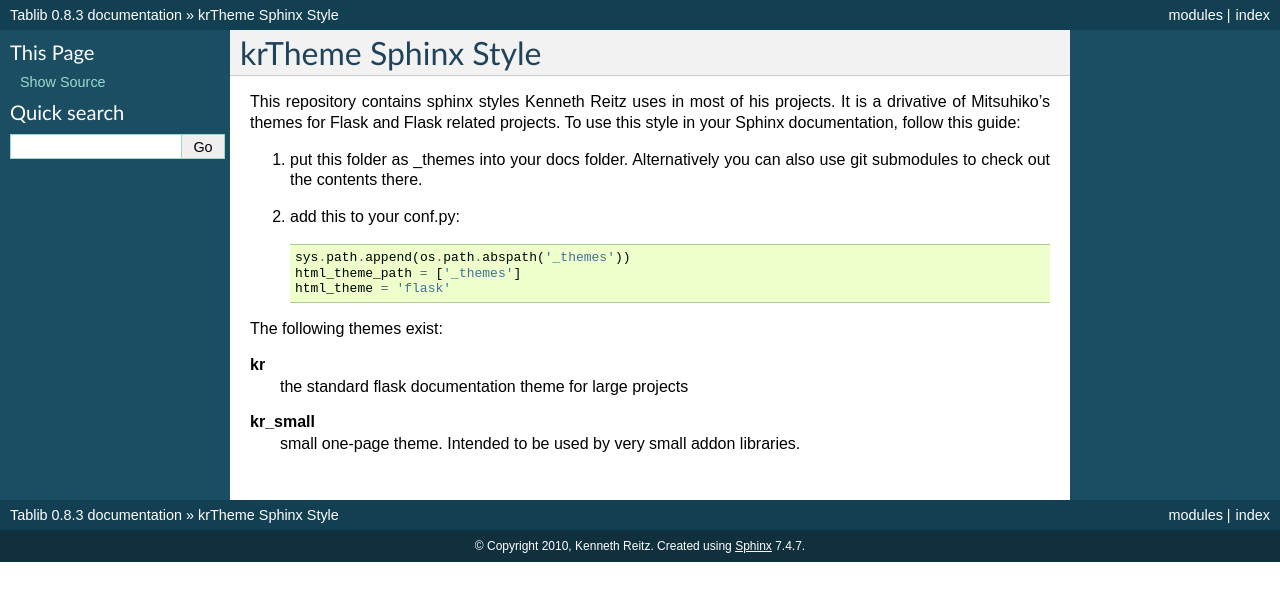
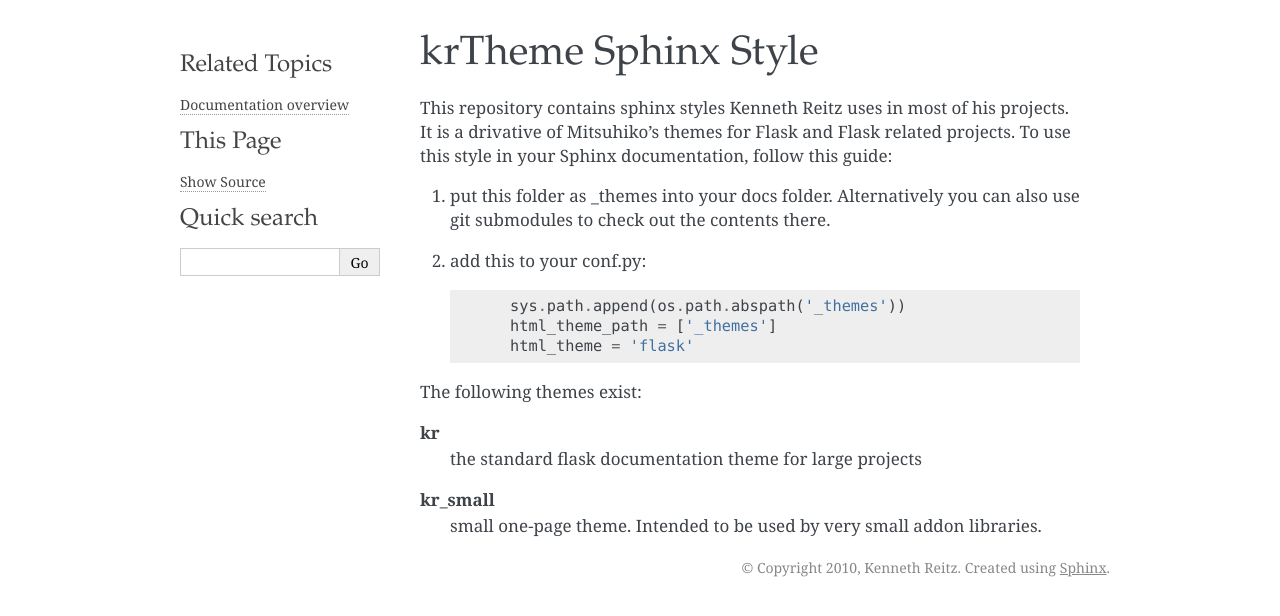
Before and after one commit to jazzband/tablib, a Sphinx documentation site: the page built from docs/_themes/README.rst, in a window 1280 px wide. Shown: the top 616 px of the page. Built offline with Sphinx 7.4.7, drawn with Linux system fonts in a browser that asks for light colours.

Commit message:
Added cofiguration.

```diff
--- a/docs/conf.py
+++ b/docs/conf.py
@@ -214,3 +214,7 @@
     ('index', 'tablib', u'Tablib Documentation',
      [u'Kenneth Reitz'], 1)
 ]
+
+sys.path.append(os.path.abspath('_themes'))
+html_theme_path = ['_themes']
+html_theme = 'kr'
```
